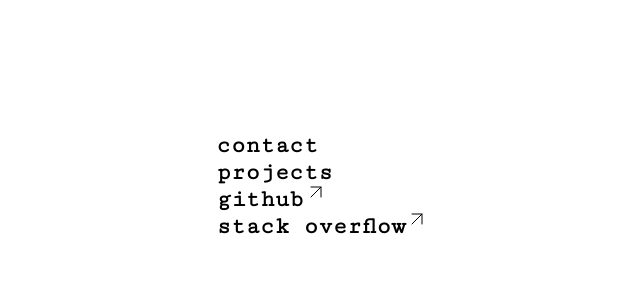
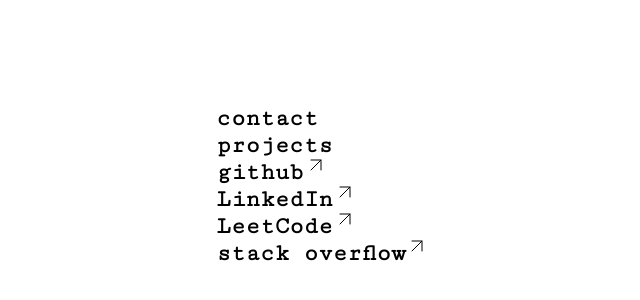
Before and after one commit to martenmatrix/personal-website, a React (Create React App) app: page / in a window 1280 px wide. Shown: the part 214-514 px from the top of the page, without its empty margins (329-969 px from the left). Built offline with nearby package versions, Linux system fonts and the light colour scheme.

Commit message:
Add LinkedIn and LeetCode links to homepage

```diff
--- a/src/data/links.js
+++ b/src/data/links.js
@@ -2,6 +2,8 @@ const links = [
     { title: 'contact', href: 'mailto:me@marten.codes?body=Hey Marten,' },
     { title: 'projects', href: 'projects' },
     { title: 'github', href: 'https://github.com/martenmatrix', newTab: true },
+    { title: 'LinkedIn', href: 'https://www.linkedin.com/in/mbitterling', newTab: true },
+    { title: 'LeetCode', href: 'https://leetcode.com/u/martenmatrix/', newTab: true },
     { title: 'stack overflow', href: 'https://stackoverflow.com/users/14231863/marten', newTab: true }
 ];
 
```
